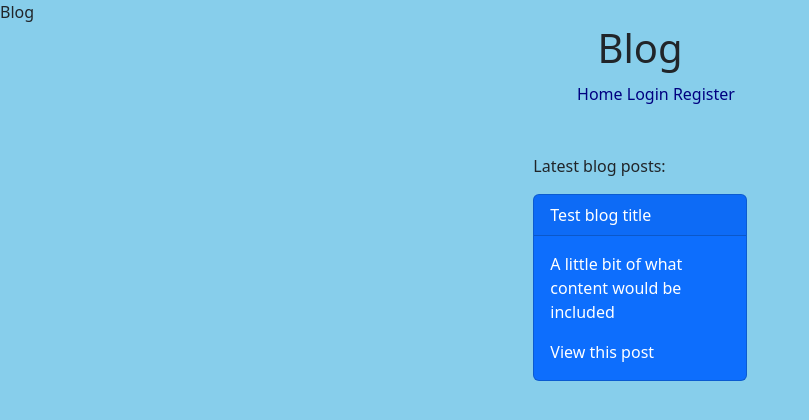
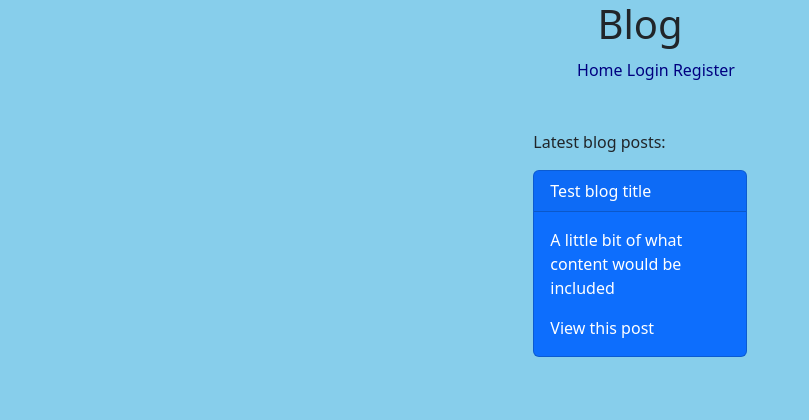
Before and after one commit to davidobr/python_django_blog, a Django app: page / in a window 1280 px wide. Shown: the top 420 px of the page, without its empty margins (0-809 px from the left). Run offline with Django 5.2, Linux system fonts and the light colour scheme.

Commit message:
found a solution I am happy with (I think)

```diff
--- a/python_django_blog/templates/python_django_blog/home.html
+++ b/python_django_blog/templates/python_django_blog/home.html
@@ -1,6 +1,6 @@
 {% extends 'base.html' %}
 {% block head %}
-{% block title %} Blog {% endblock %}
+<title>{% block title %} Blog {% endblock %}</title>
 {% load static %}
     <link href="https://cdn.jsdelivr.net/npm/bootstrap@5.3.0/dist/css/bootstrap.min.css" rel="stylesheet"
           integrity="sha384-9ndCyUaIbzAi2FUVXJi0CjmCapSmO7SnpJef0486qhLnuZ2cdeRhO02iuK6FUUVM" crossorigin="anonymous">
@@ -9,7 +9,7 @@
 
 {% block content %}
 <div id="header" class="col-12 mx-auto">
-    <h1>Blog</h1> <!-- <h1> {{ title }}</h1> doesn't seem to respect the CSS rules and just defaults to the top left -->
+    <h1>Blog</h1>
     <div>
         <ul class="list">
             <li><a href="{% url 'home' %}">Home</a></li>
```
